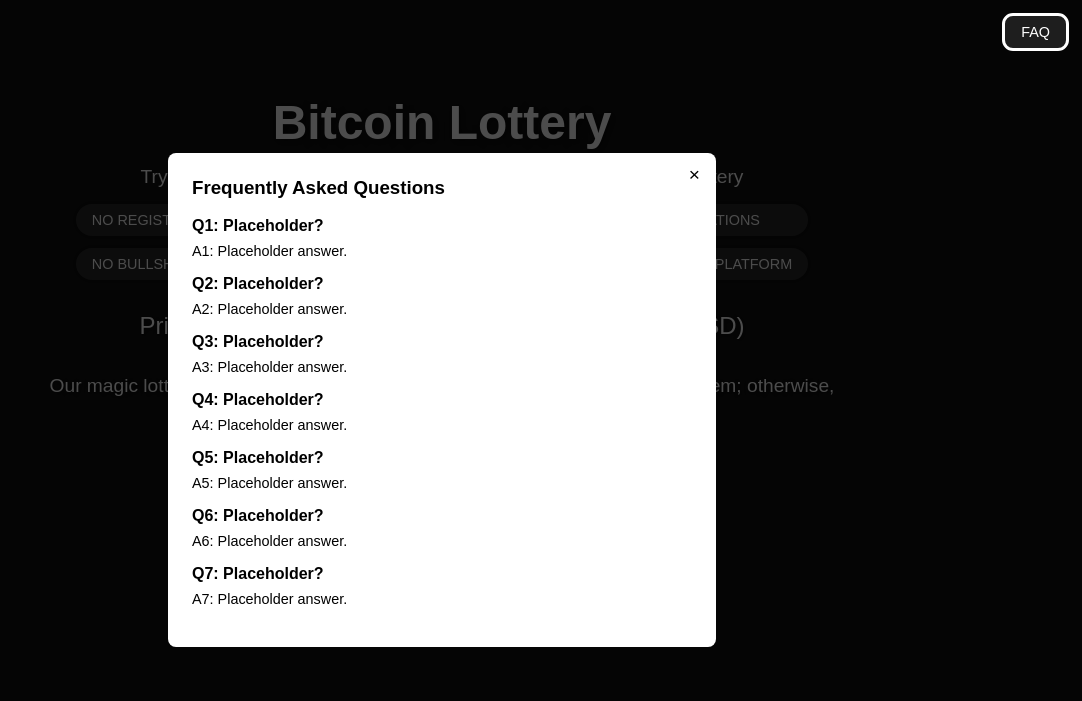
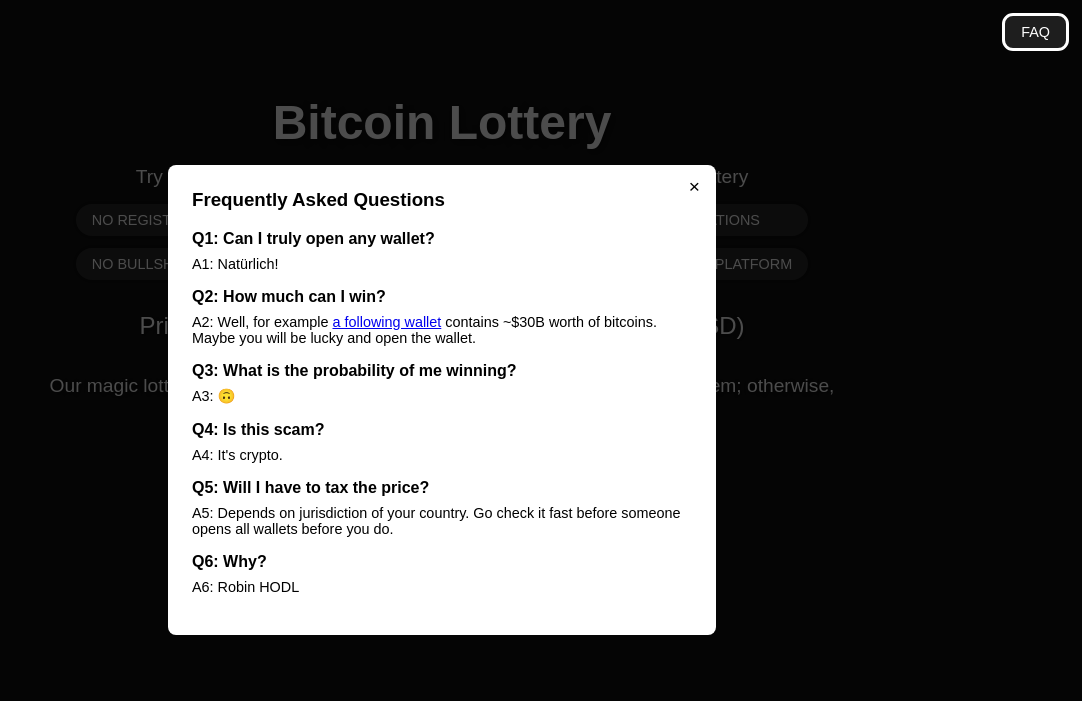
Before and after one commit to HappyStoic/bitcoin-lottery, a plain HTML site: page index.html in a window 1280 px wide. Both pictures are taken after a click on the button "FAQ". Shown: the top 701 px of the page, without its empty margins (198-1280 px from the left). Drawn offline with Linux system fonts and the light colour scheme.

```diff
--- a/index.html
+++ b/index.html
@@ -45,7 +45,7 @@
   <button id="faqBtn">FAQ</button>
   <div class="hero">
     <h1>Bitcoin Lottery</h1>
-    <p>Try your luck and open a random bitcoin wallet in a first of it kind lottery</p>
+    <p>Try your luck and open a random bitcoin wallet in a first of its kind lottery</p>
     <div class="badges">
       <span class="badge">No Registration</span>
       <span class="badge">No KYC</span>
@@ -70,13 +70,12 @@
     <div class="modal-content">
       <button id="closeModal">&times;</button>
       <h3>Frequently Asked Questions</h3>
-      <div class="qa"><h4>Q1: Placeholder?</h4><p>A1: Placeholder answer.</p></div>
-      <div class="qa"><h4>Q2: Placeholder?</h4><p>A2: Placeholder answer.</p></div>
-      <div class="qa"><h4>Q3: Placeholder?</h4><p>A3: Placeholder answer.</p></div>
-      <div class="qa"><h4>Q4: Placeholder?</h4><p>A4: Placeholder answer.</p></div>
-      <div class="qa"><h4>Q5: Placeholder?</h4><p>A5: Placeholder answer.</p></div>
-      <div class="qa"><h4>Q6: Placeholder?</h4><p>A6: Placeholder answer.</p></div>
-      <div class="qa"><h4>Q7: Placeholder?</h4><p>A7: Placeholder answer.</p></div>
+      <div class="qa"><h4>Q1: Can I truly open any wallet?</h4><p>A1: Natürlich!</p></div>
+      <div class="qa"><h4>Q2: How much can I win?</h4><p>A2: Well, for example <a href="https://www.blockchain.com/explorer/addresses/btc/34xp4vRoCGJym3xR7yCVPFHoCNxv4Twseo" target="_blank">a following wallet</a> contains ~$30B worth of bitcoins. Maybe you will be lucky and open the wallet.</p></div>
+      <div class="qa"><h4>Q3: What is the probability of me winning?</h4><p>A3: 🙃</p></div>
+      <div class="qa"><h4>Q4: Is this scam?</h4><p>A4: It's crypto.</p></div>
+      <div class="qa"><h4>Q5: Will I have to tax the price?</h4><p>A5: Depends on jurisdiction of your country. Go check it fast before someone opens all wallets before you do.</p></div>
+      <div class="qa"><h4>Q6: Why?</h4><p>A6: Robin HODL</p></div>
     </div>
   </div>
   <footer>Licensed &amp; Audited by the International Crypto Sweepstakes Authority™. Fair play guaranteed.</footer>
```
